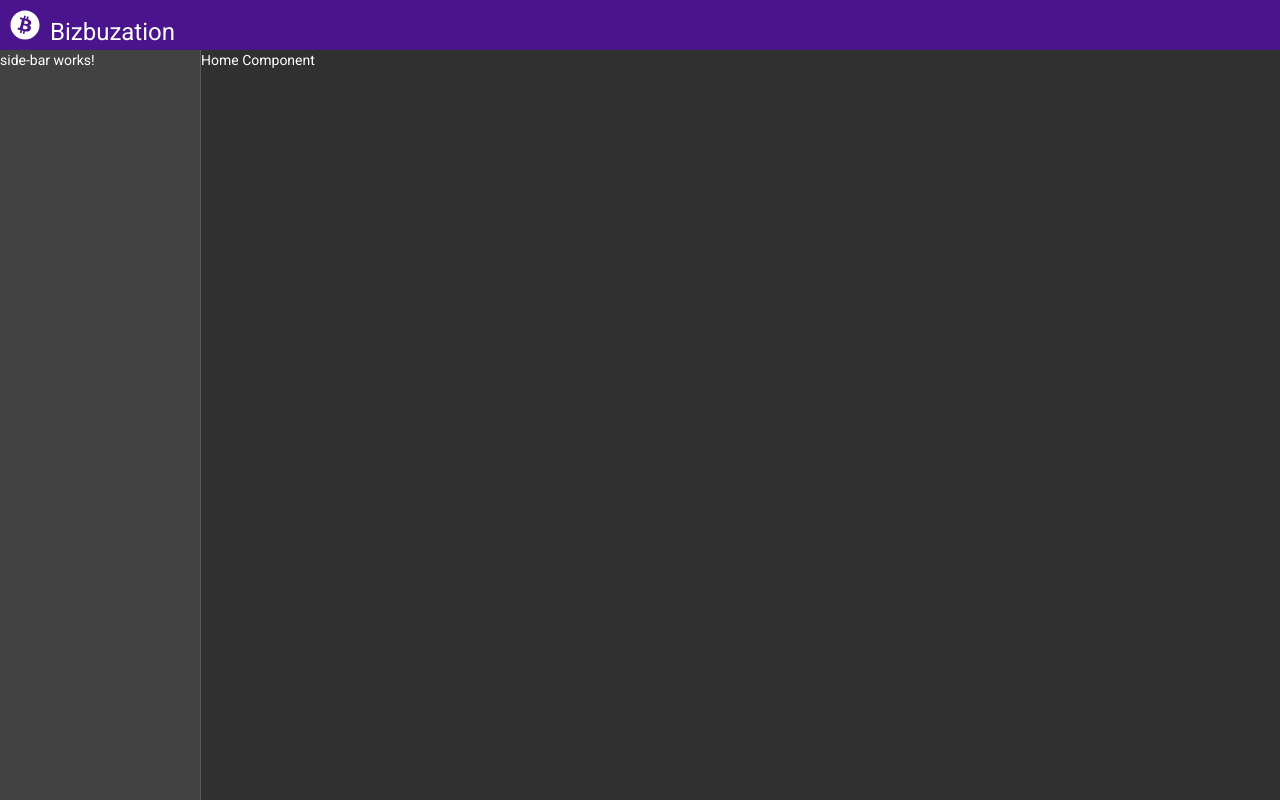
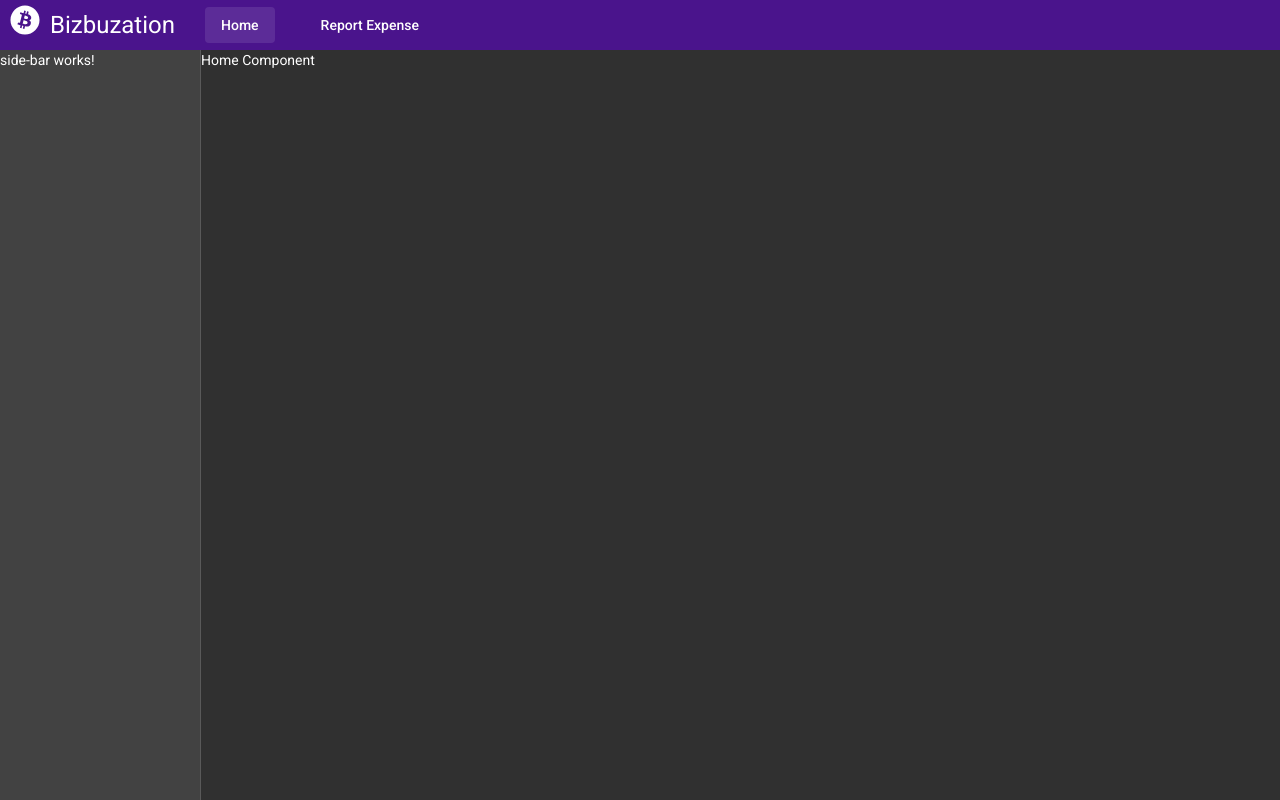
Before and after one commit to EzDor/bizbuzation-webapp, an Angular app: page / in a window 1280 px wide. Built offline with nearby package versions, Linux system fonts and the light colour scheme; what @ngrx/effects, @ngrx/store would draw is missing.

Commit message:
Add buttons wrapper to navbar

```diff
--- a/src/app/shell/nav-bar/nav-bar.component.html
+++ b/src/app/shell/nav-bar/nav-bar.component.html
@@ -1,8 +1,12 @@
-<nav class="app-nav-header component-primary-background">
+<nav class="app-nav-bar component-primary-background">
   <div class="nav-bar-icon-wrapper">
     <app-svg-icon class="nav-bar-icon" [svgIconName]="mainAppIcon"></app-svg-icon>
   </div>
   <div class="app-main-text">
     <h1>Bizbuzation</h1>
   </div>
+  <div class="nav-bar-buttons-wrapper">
+    <a class="nav-bar-button" mat-button routerLinkActive="active" [routerLinkActiveOptions]="{exact: true}" routerLink="/">Home</a>
+    <a class="nav-bar-button" mat-button routerLinkActive="active" routerLink="/report-expense">Report Expense</a>
+  </div>
 </nav>
--- a/src/app/shell/nav-bar/nav-bar.component.scss
+++ b/src/app/shell/nav-bar/nav-bar.component.scss
@@ -1,12 +1,14 @@
 @import "src/styles/variabels";
 
-.app-nav-header {
+.app-nav-bar {
   position: absolute;
   top: 0;
   bottom: 0;
   left: 0;
   right: 0;
   height: $app-header-height;
+  display: flex;
+  align-items: center;
 }
 
 .nav-bar-icon-wrapper {
@@ -19,11 +21,20 @@
 }
 
 .app-main-text {
-  display: inline-block;
-  vertical-align: middle;
-  height: 100%;
+  margin-right: 30px;
 
   h1 {
     margin: 0;
   }
 }
+
+.nav-bar-buttons-wrapper{
+  width: 100%;
+  display: flex;
+  justify-items: flex-start;
+  justify-content: flex-start;
+}
+
+.nav-bar-button{
+  margin-right: 30px;
+}
--- a/src/app/shell/shell.module.ts
+++ b/src/app/shell/shell.module.ts
@@ -1,5 +1,5 @@
 import { NgModule } from '@angular/core';
-import { CommonModule } from '@angular/common';
+import { RouterModule } from "@angular/router";
 import { SharedModule } from "src/app/shared/shared.module";
 import { NotFoundComponent } from './not-found/not-found.component';
 import { NavBarComponent } from './nav-bar/nav-bar.component';
@@ -18,8 +18,8 @@ import { SideBarComponent } from './side-bar/side-bar.component';
     SideBarComponent
   ],
   imports: [
-    CommonModule,
-    SharedModule
+    SharedModule,
+    RouterModule
   ]
 })
 export class ShellModule { }
--- a/src/styles/global.scss
+++ b/src/styles/global.scss
@@ -1,8 +1,15 @@
-html, body {
-  height: 100%;
+html,
+body {
+	height: 100%;
 }
 
 body {
-  margin: 0;
-  font-family: Roboto, "Helvetica Neue", sans-serif;
+	margin: 0;
+	font-family: Roboto, 'Helvetica Neue', sans-serif;
 }
+
+.active {
+	&.mat-button.mat-button-base {
+		background-color: rgba(255, 255, 255, 0.1) !important;
+	}
+}
```
